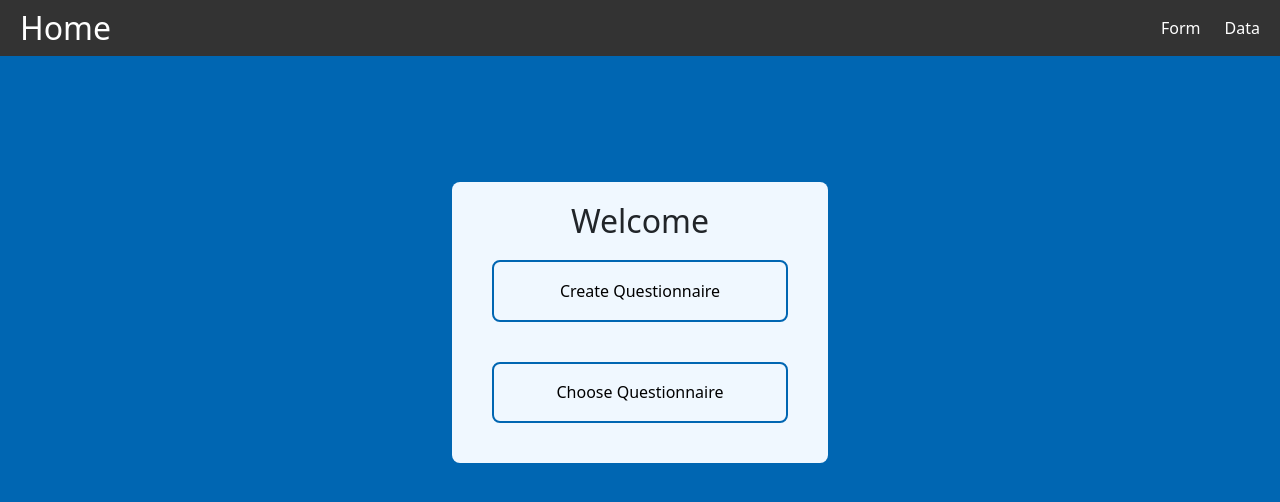
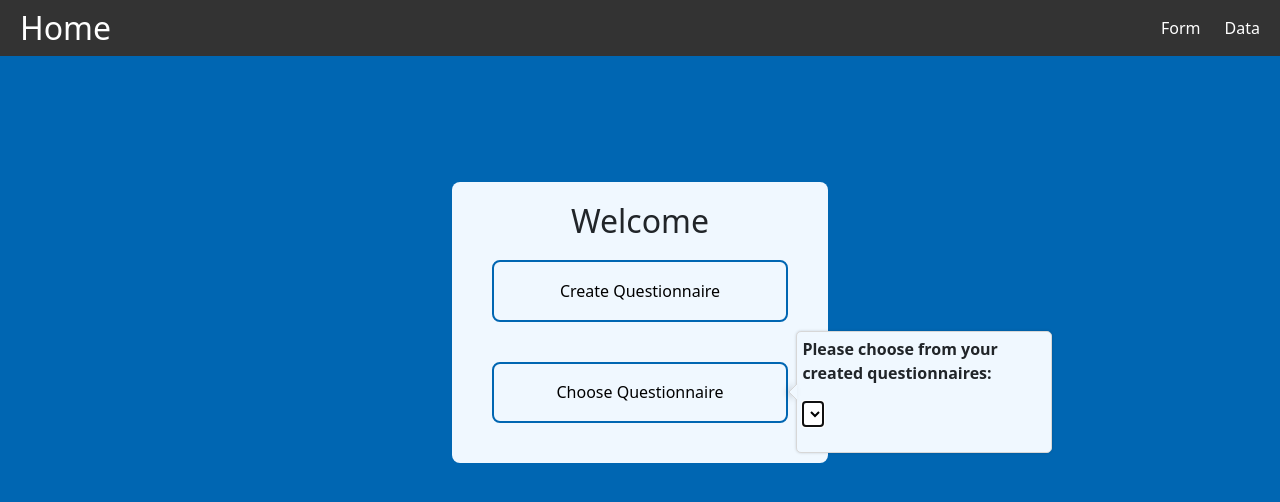
Before and after one commit to emilebilodeau/survey-creation-app, a React (Vite) app in the folder mood/: page / in a window 1280 px wide. Both pictures are taken after a click on the button "Choose Questionnaire". Shown: the top 502 px of the page. Built offline with nearby package versions, Linux system fonts and the light colour scheme; no server answers.

Commit message:
added the basics of choose questionnaire

```diff
--- a/mood/src/pages/Home.tsx
+++ b/mood/src/pages/Home.tsx
@@ -1,6 +1,57 @@
 import { Link } from "react-router-dom";
+import { useState, useEffect, useRef } from "react";
+import axios from "axios";
+import Popup from "reactjs-popup";
+import { PopupActions } from "reactjs-popup/dist/types";
+import "reactjs-popup/dist/index.css";
 
 const Home = () => {
+  const [questionnaireList, setQuestionnaireList] = useState<[]>([]);
+  // NOTE: needs to become useContext instead? then stored at the highest possible level in the app
+  const [questionnaire, setQuestionnaire] = useState<string>("");
+
+  const ref = useRef<PopupActions | null>(null);
+  const closeTooltip = () => ref.current?.close();
+
+  const fetchTables = async () => {
+    try {
+      const table = await axios.get("http://localhost:8800/tables");
+      setQuestionnaireList(table.data);
+      if (table.data.length > 0) {
+        setQuestionnaire("test_survey1");
+      }
+    } catch (err) {
+      console.log(err);
+    }
+  };
+
+  useEffect(() => {
+    fetchTables();
+  }, []);
+
+  console.log(questionnaire);
+
+  const changeQuestionnaire = (event: React.ChangeEvent<HTMLSelectElement>) => {
+    const selected = event.target.value;
+    setQuestionnaire(selected);
+    closeTooltip();
+  };
+
+  // TODO: need to include some kind of logic if no questionnaire exists
+  const renderChoice = () => {
+    if (questionnaireList.length > 0) {
+      const choices = [];
+      for (let i = 1; i < questionnaireList.length + 1; i++) {
+        choices.push(
+          <option value={`test_survey${i}`} key={`option-${i}`}>
+            Survey {i}
+          </option>
+        );
+      }
+      return choices;
+    }
+  };
+
   return (
     <>
       <div className="home-box">
@@ -10,7 +61,20 @@ const Home = () => {
             Create Questionnaire
           </Link>
         </button>
-        <button className="general-button">Choose Questionnaire</button>
+        <Popup
+          ref={ref}
+          trigger={
+            <button className="general-button"> Choose Questionnaire </button>
+          }
+          position="right center"
+        >
+          <div className="question">
+            <p>Please choose from your created questionnaires:</p>
+            <select onChange={changeQuestionnaire} value={questionnaire}>
+              {renderChoice()}
+            </select>
+          </div>
+        </Popup>
       </div>
     </>
   );
```
Also changed, not shown: 1 other file (tests, documents, lock files or other folders).
